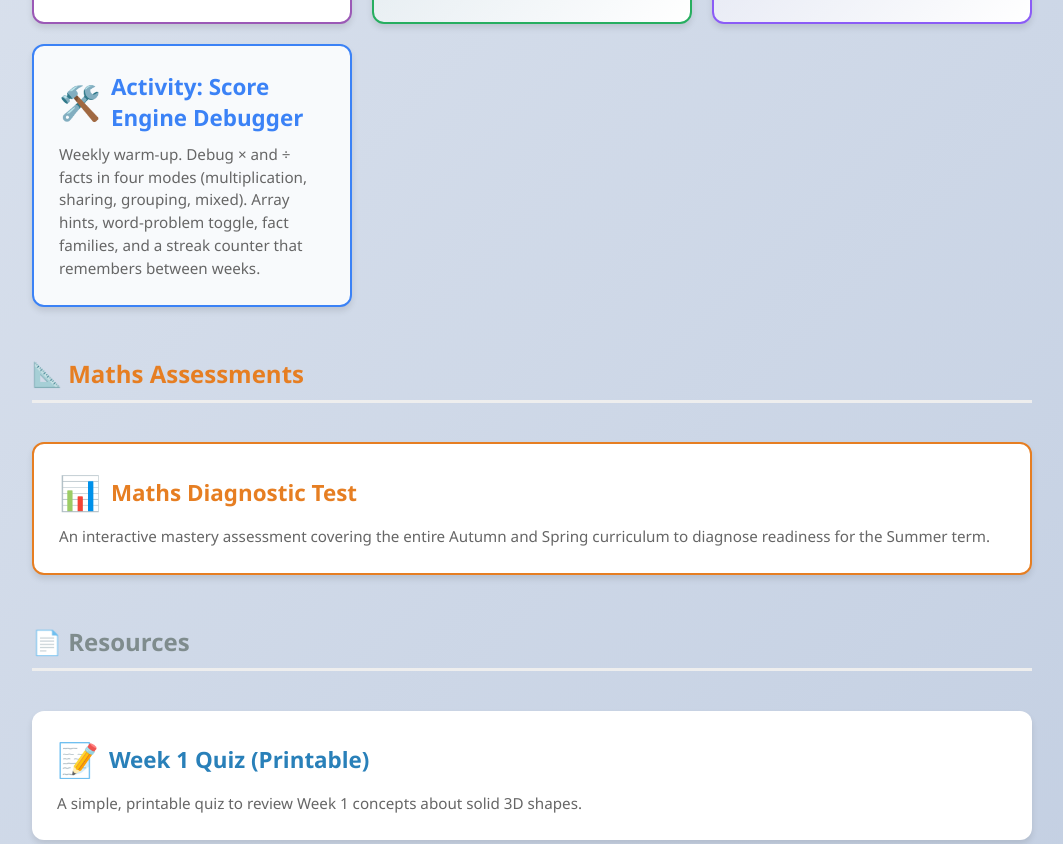
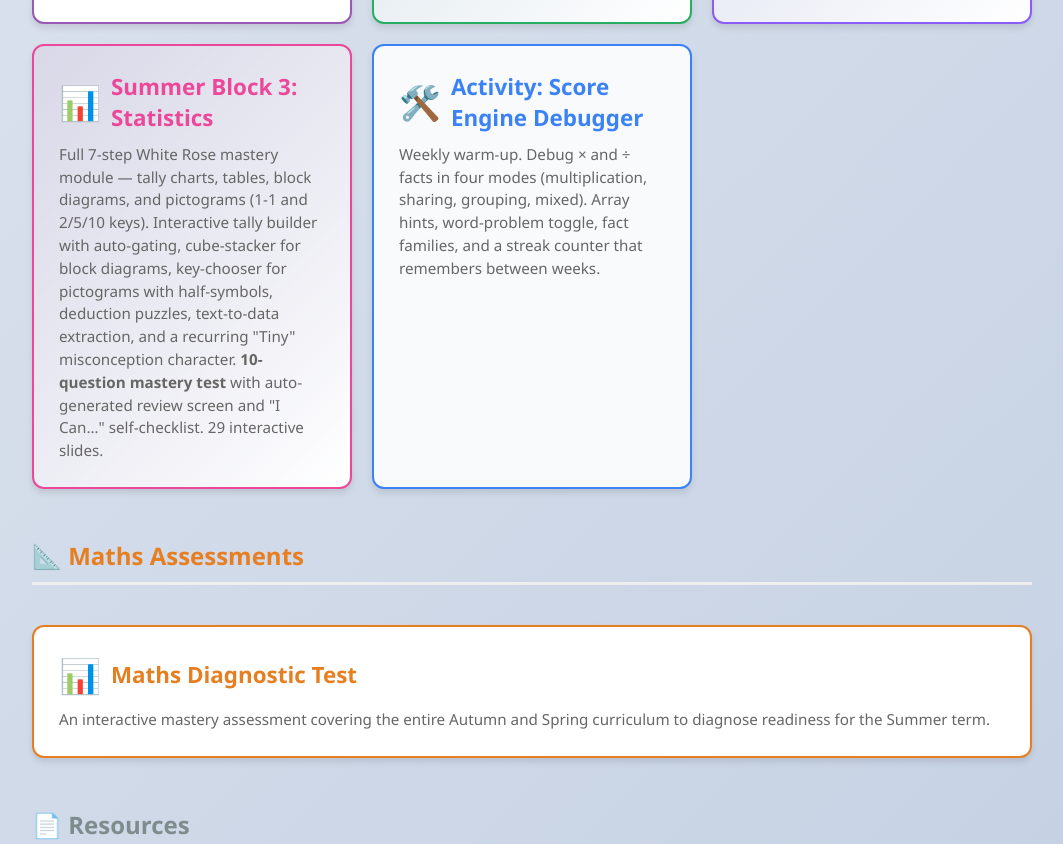
Before and after one commit to Gabriel-on-the-hill/Year-2-Science-Lesson-Notes, a plain HTML site: page index.html in a window 1280 px wide. Shown: the part 2879-3723 px from the top of the page, without its empty margins (108-1171 px from the left). Drawn offline with Linux system fonts and the light colour scheme.

Commit message:
Add files via upload

```diff
--- a/index.html
+++ b/index.html
@@ -321,6 +321,16 @@
             </div>
         </a>
 
+        <!-- Summer Block 3: Statistics -->
+        <a href="Maths_Summer_Block_03_Statistics.html" class="lesson-card" style="border: 2px solid #EC4899; background: linear-gradient(135deg, rgba(236,72,153,0.05), rgba(255,255,255,1));">
+            <div class="lesson-title" style="color: #EC4899;">
+                <span class="icon">📊</span> Summer Block 3: Statistics
+            </div>
+            <div class="lesson-desc">
+                Full 7-step White Rose mastery module — tally charts, tables, block diagrams, and pictograms (1-1 and 2/5/10 keys). Interactive tally builder with auto-gating, cube-stacker for block diagrams, key-chooser for pictograms with half-symbols, deduction puzzles, text-to-data extraction, and a recurring "Tiny" misconception character. <strong>10-question mastery test</strong> with auto-generated review screen and "I Can…" self-checklist. 29 interactive slides.
+            </div>
+        </a>
+
         <!-- Maths Activity: Score Engine Debugger × ÷ -->
         <a href="Multiplication_Debugger.html" class="lesson-card" style="border: 2px solid #3b82f6; background: #f8fafc;">
             <div class="lesson-title" style="color: #3b82f6;">
```
